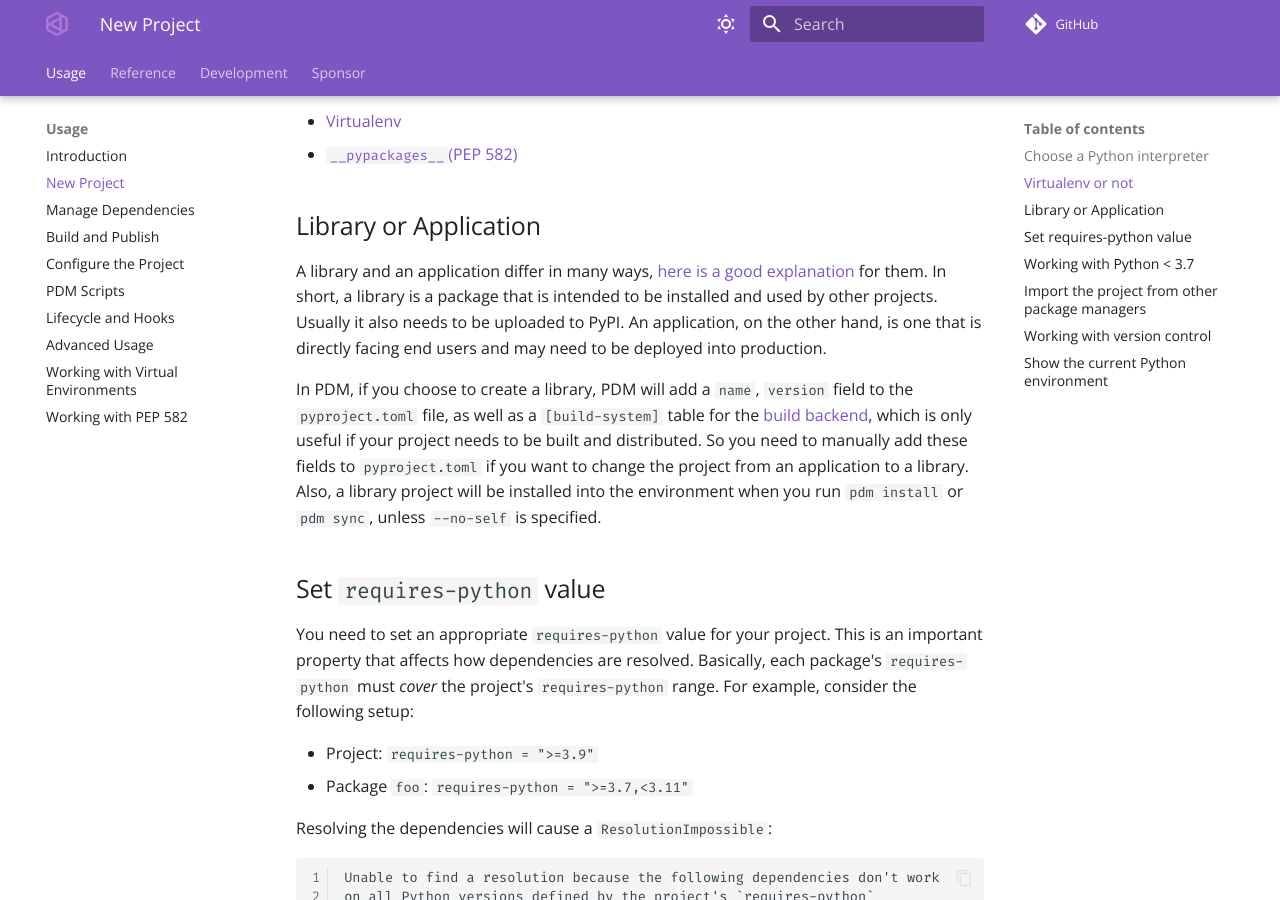
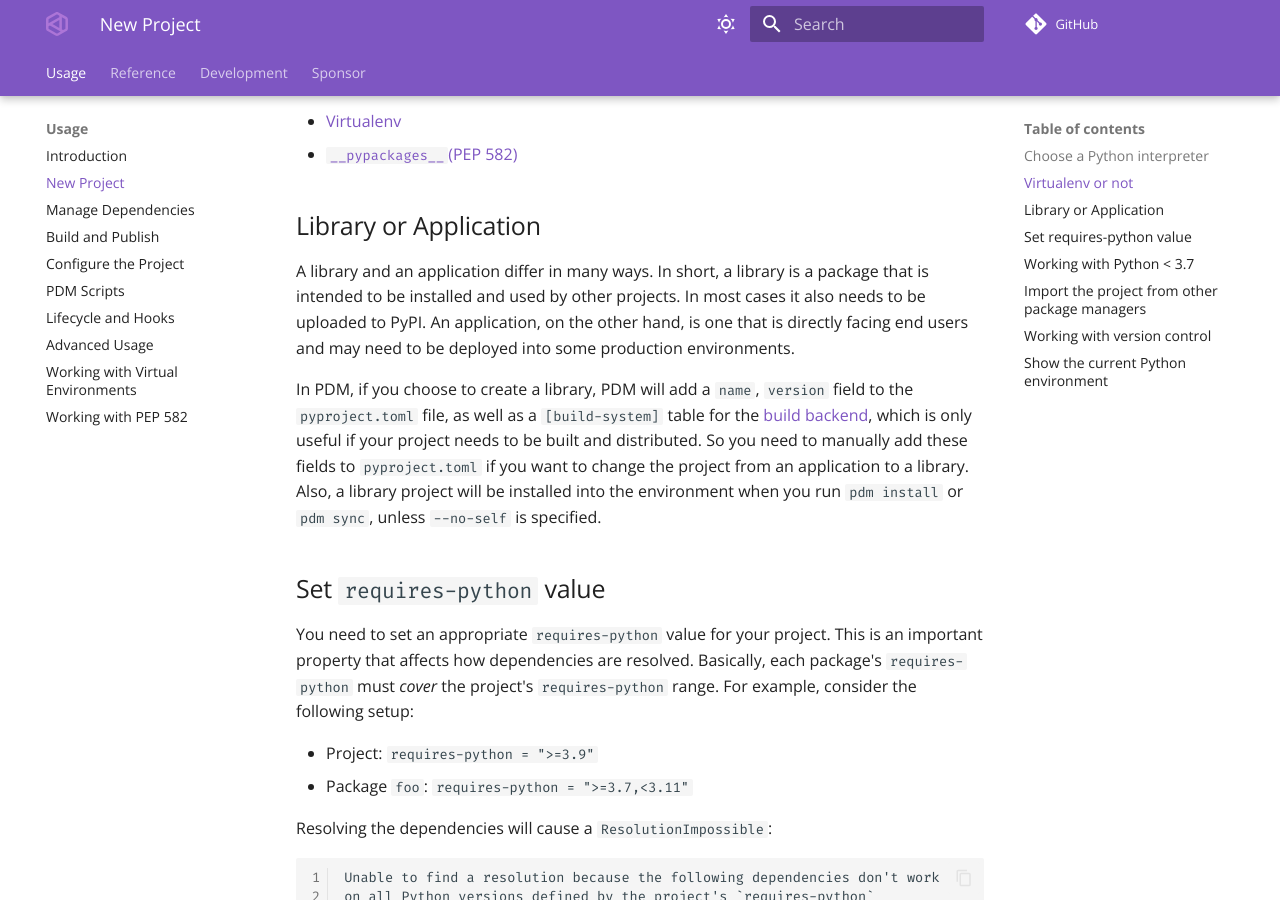
Before and after one commit to azurelotus0926/pdm, an MkDocs documentation site: the page built from docs/docs/usage/project.md, in a window 1280 px wide and 900 px high, scrolled down 912 px. Built offline with MkDocs 1.6.1 and Material for MkDocs 9.7.7, drawn with Linux system fonts in a browser that asks for light colours; comment, search, counter and statistics services are not loaded; the version menu is left out.

Commit message:
doc: remove obsoleted links to close #1844
Signed-off-by: Frost Ming <me@frostming.com>

```diff
--- a/docs/docs/usage/project.md
+++ b/docs/docs/usage/project.md
@@ -32,8 +32,7 @@ For the difference between these two approaches, please refer to the correspondi
 
 ## Library or Application
 
-A library and an application differ in many ways, [here is a good explanation](https://pipenv.pypa.io/en/latest/advanced/#pipfile-vs-setup-py) for them. In short, a library is a package that is intended to be installed and used by other projects.
-Usually it also needs to be uploaded to PyPI. An application, on the other hand, is one that is directly facing end users and may need to be deployed into production.
+A library and an application differ in many ways. In short, a library is a package that is intended to be installed and used by other projects. In most cases it also needs to be uploaded to PyPI. An application, on the other hand, is one that is directly facing end users and may need to be deployed into some production environments.
 
 In PDM, if you choose to create a library, PDM will add a `name`, `version` field to the `pyproject.toml` file, as well as a `[build-system]` table for the [build backend](../reference/build.md), which is only useful if your project needs to be built and distributed. So you need to manually add these fields to `pyproject.toml` if you want to change the project from an application to a library. Also, a library project will be installed into the environment when you run `pdm install` or `pdm sync`, unless `--no-self` is specified.
 
```
